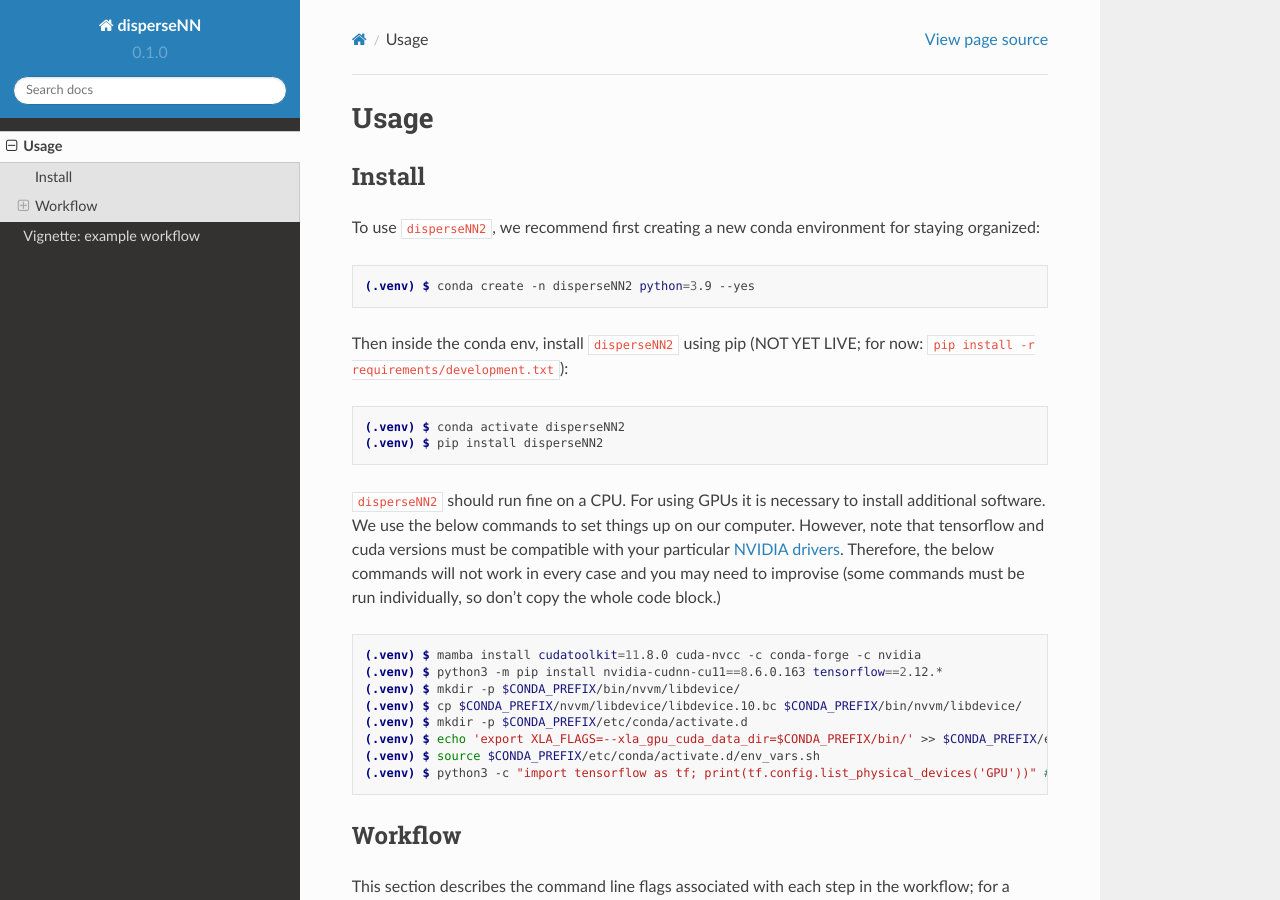
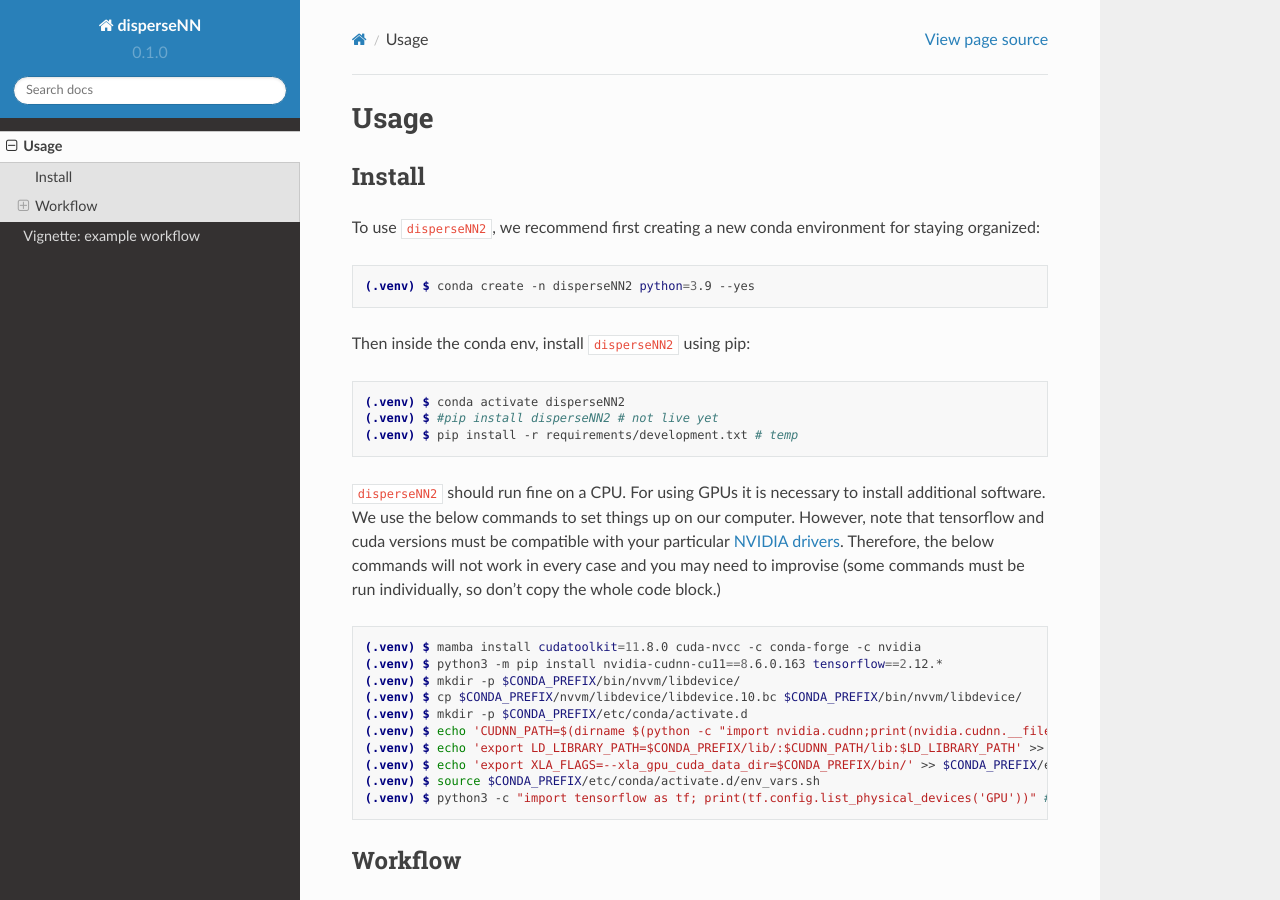
Before and after one commit to kr-colab/disperseNN2, a Sphinx documentation site: the page built from docs/source/usage.rst, in a window 1280 px wide and 900 px high. Built offline with Sphinx 7.4.7 and the Read the Docs theme 2.0.0, drawn with Linux system fonts in a browser that asks for light colours.

Commit message:
gpu actually working again

```diff
--- a/docs/source/usage.rst
+++ b/docs/source/usage.rst
@@ -22,12 +22,13 @@ To use ``disperseNN2``, we recommend first creating a new conda environment for
 		(.venv) $ conda create -n disperseNN2 python=3.9 --yes
 
 
-Then inside the conda env, install ``disperseNN2`` using pip (NOT YET LIVE; for now: ``pip install -r requirements/development.txt``):
+Then inside the conda env, install ``disperseNN2`` using pip:
 
 .. code-block:: console
 
                 (.venv) $ conda activate disperseNN2
-		(.venv) $ pip install disperseNN2
+		(.venv) $ #pip install disperseNN2 # not live yet
+		(.venv) $ pip install -r requirements/development.txt # temp
 
 ``disperseNN2`` should run fine on a CPU. For using GPUs it is necessary to install additional software. We use the below commands to set things up on our computer. However, note that tensorflow and cuda versions must be compatible with your particular `NVIDIA drivers <https://www.tensorflow.org/install/source#gpu>`_. Therefore, the below commands will not work in every case and you may need to improvise (some commands must be run individually, so don't copy the whole code block.)
 
@@ -38,6 +39,8 @@ Then inside the conda env, install ``disperseNN2`` using pip (NOT YET LIVE; for
                 (.venv) $ mkdir -p $CONDA_PREFIX/bin/nvvm/libdevice/
                 (.venv) $ cp $CONDA_PREFIX/nvvm/libdevice/libdevice.10.bc $CONDA_PREFIX/bin/nvvm/libdevice/
 		(.venv) $ mkdir -p $CONDA_PREFIX/etc/conda/activate.d
+		(.venv) $ echo 'CUDNN_PATH=$(dirname $(python -c "import nvidia.cudnn;print(nvidia.cudnn.__file__)"))' >> $CONDA_PREFIX/etc/conda/activate.d/env_vars.sh
+		(.venv) $ echo 'export LD_LIBRARY_PATH=$CONDA_PREFIX/lib/:$CUDNN_PATH/lib:$LD_LIBRARY_PATH' >> $CONDA_PREFIX/etc/conda/activate.d/env_vars.sh
                 (.venv) $ echo 'export XLA_FLAGS=--xla_gpu_cuda_data_dir=$CONDA_PREFIX/bin/' >> $CONDA_PREFIX/etc/conda/activate.d/env_vars.sh
 		(.venv) $ source $CONDA_PREFIX/etc/conda/activate.d/env_vars.sh
 		(.venv) $ python3 -c "import tensorflow as tf; print(tf.config.list_physical_devices('GPU'))" # verify that gpus get picked up
```
Also changed, not shown: 1 other file.
